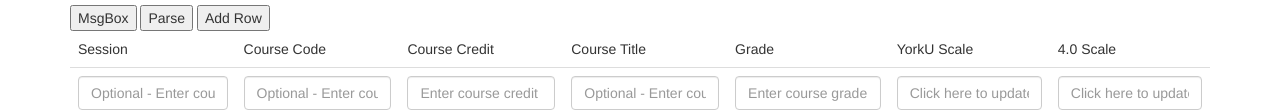
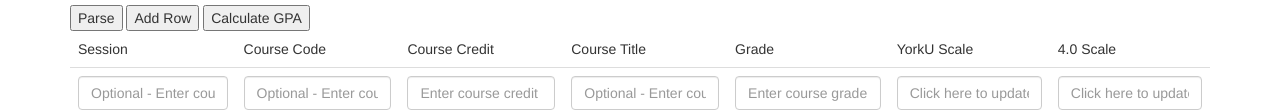
Before and after one commit to YorkUEECS/Hackfest2018, a website built with webpack: page index.html in a window 1280 px wide. Shown: the part 489-601 px from the top of the page. Built offline with nearby package versions, Linux system fonts and the light colour scheme; some packages are replaced by stand-ins of ours.

Commit message:
Added Button
Added calcGPA button

```diff
--- a/index.html
+++ b/index.html
@@ -175,6 +175,10 @@
 
         alert(i);
     }
+
+    function calcGPA() {
+        alert("G")
+    }
 </script>
 
 <body>
@@ -183,9 +187,10 @@
   <h2>GPA Calculator</h2>
   <a href="https://wrem.sis.yorku.ca/Apps/WebObjects/ydml.woa/wa/DirectAction/document?name=CourseListv1" target="_blank">YorkU Grades</a><br>
   <textarea id="copiedGradeReport" rows="20" cols="100"></textarea>
-  <br><button onclick="myFunction()">MsgBox</button>
+  <br>
   <button onclick="extractSession()">Parse</button>
   <button onclick="insertRow()">Add Row</button>
+  <button onclick="calcGPA()">Calculate GPA</button>
   <table class="table" id="gpaTable">
     <thead>
     <tr>
```
